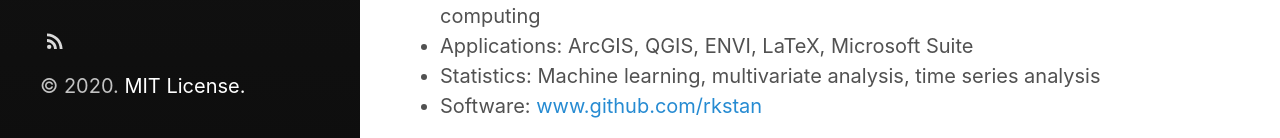
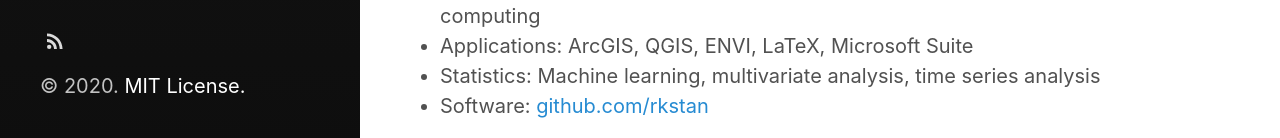
Before and after one commit to rkstan/rkstan.github.io, a Jekyll site: the page built from CurriculumVitae.md, in a window 1280 px wide. Shown: the part 3240-3378 px from the top of the page. Built offline with Jekyll 4.4.1, drawn with Linux system fonts in a browser that asks for light colours; nearby versions of some CDN libraries.

Commit message:
Update CurriculumVitae.md

```diff
--- a/CurriculumVitae.md
+++ b/CurriculumVitae.md
@@ -64,4 +64,4 @@ Barnard College of Columbia University, New York, New York, USA
 * Programming: Bash, Python, GDAL, git, Google Earth Engine, high performance computing
 * Applications: ArcGIS, QGIS, ENVI, LaTeX, Microsoft Suite
 * Statistics: Machine learning, multivariate analysis, time series analysis
-* Software: <a href="www.github.com/rkstan">www.github.com/rkstan</a>
+* Software: <a href="github.com/rkstan">github.com/rkstan</a>
```
